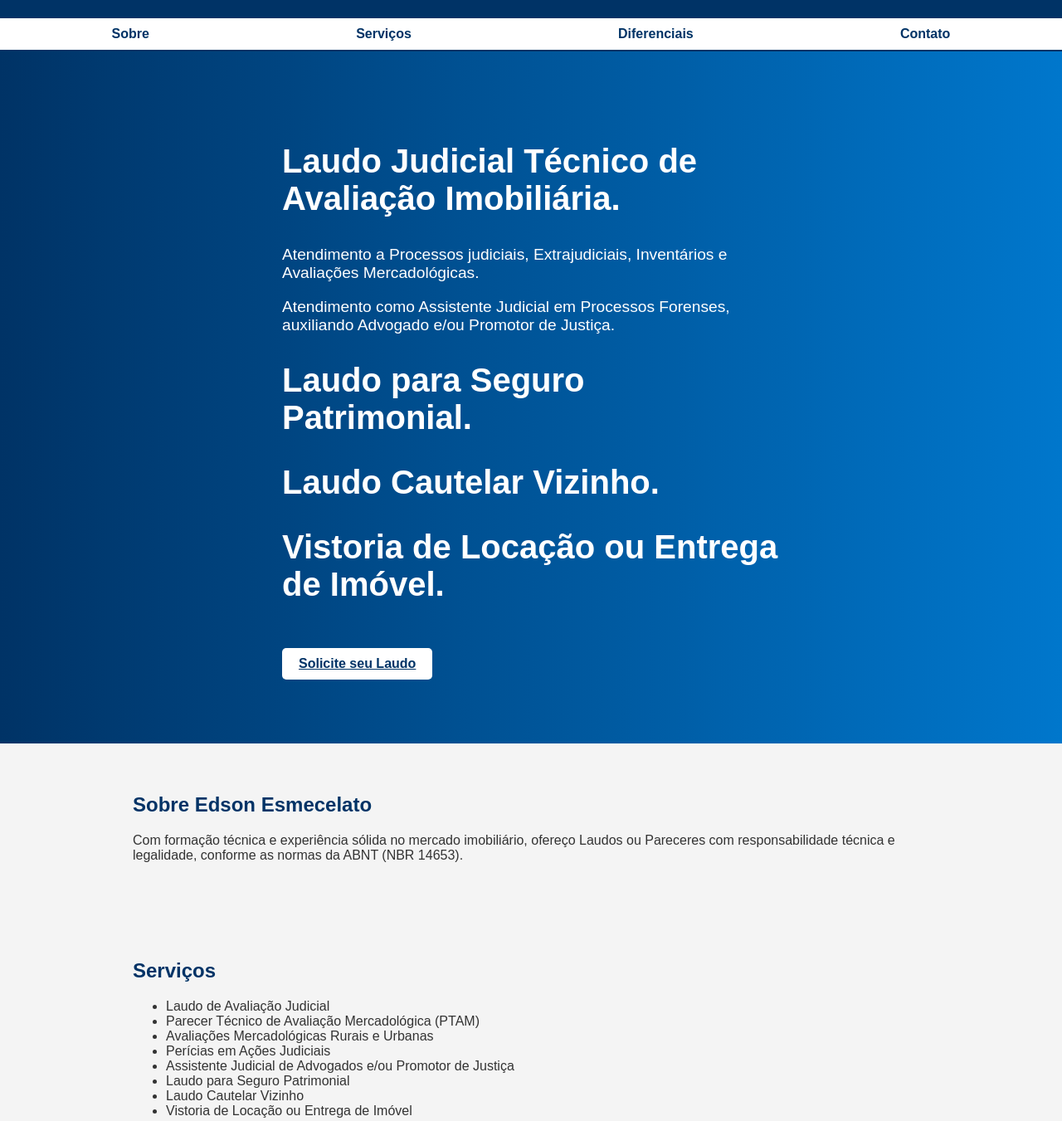
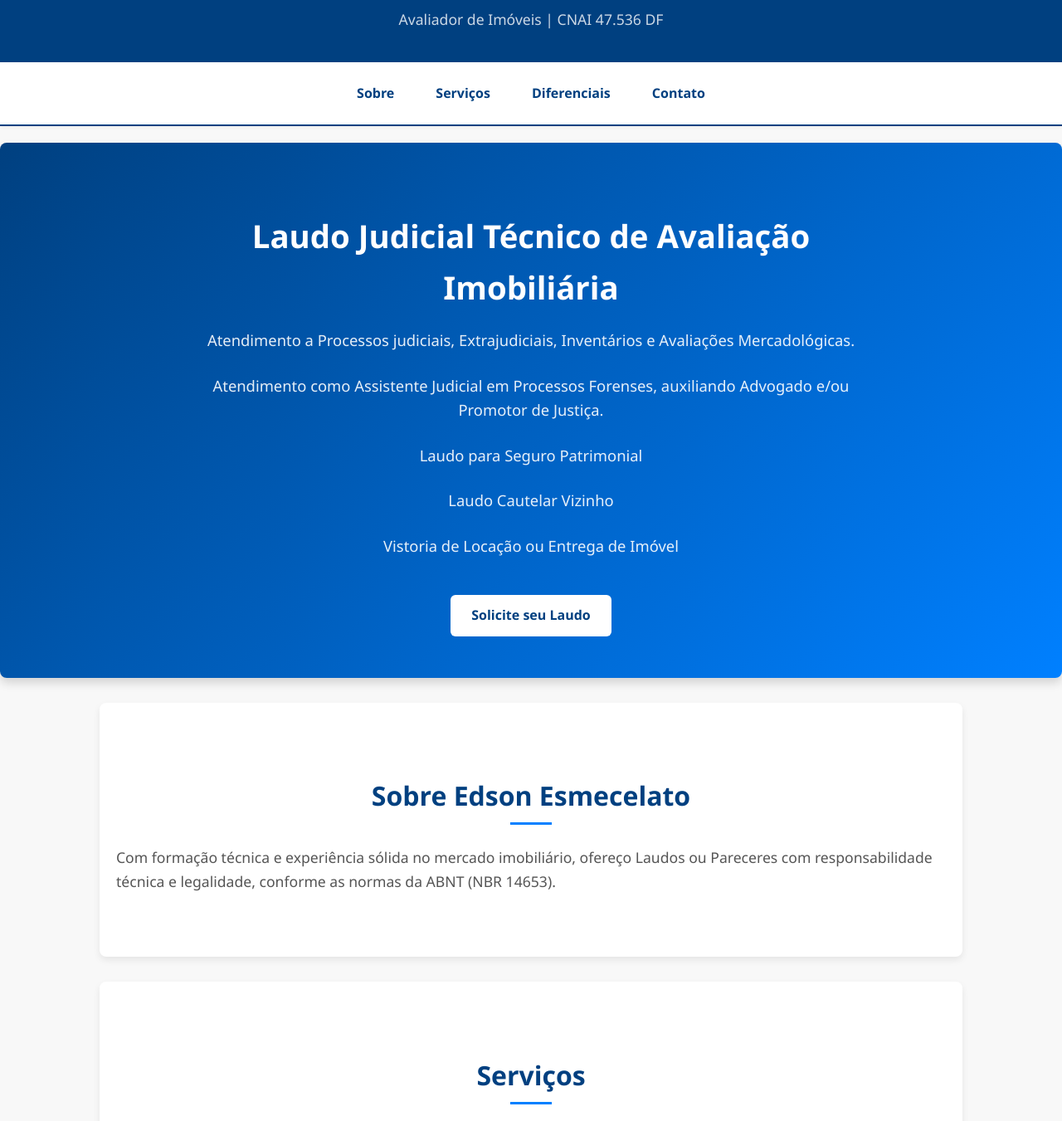
Before and after one commit to esmecelatocorretor/avaliacao_laudo, a plain HTML site: page index.html in a window 1280 px wide. Shown: the part 200-1551 px from the top of the page at 83% size. Drawn offline with Linux system fonts and the light colour scheme.

Commit message:
Update index.html

```diff
--- a/index.html
+++ b/index.html
@@ -1,109 +1,285 @@
-
 <!DOCTYPE html>
 <html lang="pt-BR">
+
 <head>
   <meta charset="UTF-8" />
-  <meta name="viewport" content="width=device-width, initial-scale=1.0"/>
+  <meta name="viewport" content="width=device-width, initial-scale=1.0" />
   <title>Edson Esmecelato | Avaliação Imobiliária</title>
   <style>
+    /* Reset and Basic Styles */
     body {
       margin: 0;
-      font-family: Arial, sans-serif;
-      background: #f4f4f4;
+      font-family: 'Segoe UI', Tahoma, Geneva, Verdana, sans-serif;
+      background: #f8f8f8;
       color: #333;
+      line-height: 1.6;
+      -webkit-font-smoothing: antialiased;
+      -moz-osx-font-smoothing: grayscale;
     }
+
+    /* Header */
     header {
-      background-color: #003366;
+      background-color: #004080;
       color: white;
       padding: 20px;
       text-align: center;
+      box-shadow: 0 4px 6px rgba(0, 0, 0, 0.1);
+      /* Added shadow for depth */
     }
+
+    header h1 {
+      font-size: 2.2em;
+      /* Reduced size slightly for better balance */
+      margin-bottom: 5px;
+    }
+
+    header p {
+      font-size: 1.1em;
+      /* Slightly larger and more readable */
+      opacity: 0.8;
+    }
+
+    /* Navigation */
     nav {
       background: #fff;
       display: flex;
-      justify-content: space-around;
-      padding: 10px;
-      border-bottom: 2px solid #003366;
-      flex-wrap: wrap;
+      justify-content: center;
+      /* Centered nav items */
+      padding: 15px 20px;
+      border-bottom: 2px solid #004080;
+      box-shadow: 0 2px 4px rgba(0, 0, 0, 0.05);
+      /* Subtle shadow */
+      margin-bottom: 20px;
+      /* Spacing below nav */
     }
+
     nav a {
-      color: #003366;
+      color: #004080;
       text-decoration: none;
-      font-weight: bold;
+      font-weight: 600;
+      /* Slightly bolder */
+      padding: 10px 15px;
+      margin: 0 10px;
+      border-radius: 5px;
+      transition: background-color 0.2s ease-in-out, color 0.2s ease-in-out;
     }
+
+    nav a:hover {
+      background-color: #e0eaff;
+      color: #002040;
+    }
+
+    /* Hero Section */
     .hero {
       display: flex;
-      min-height: 754px;
-      flex-direction: row;
+      flex-direction: column;
+      /* Stack content vertically */
       align-items: center;
+      text-align: center;
+      /* Center align text */
       justify-content: center;
-      padding: 40px;
-      background: linear-gradient(90deg, #003366, #0077cc);
+      padding: 50px 20px;
+      background: linear-gradient(135deg, #004080, #0080ff);
       color: white;
+      border-radius: 8px;
+      /* Rounded corners */
+      box-shadow: 0 6px 12px rgba(0, 0, 0, 0.15);
+      /* Stronger shadow */
+      margin-bottom: 30px;
+      /* Spacing below hero */
     }
+
     .hero-content {
-      max-width: 600px;
+      max-width: 800px;
+      /* Wider content area */
     }
+
     .hero h1 {
-      font-size: 2.5rem;
+      font-size: 2.4em;
+      /* Slightly smaller, more refined */
+      margin-bottom: 15px;
     }
+
     .hero p {
-      font-size: 1.2rem;
+      font-size: 1.15em;
+      /* Improved readability */
+      opacity: 0.9;
+      margin-bottom: 25px;
     }
+
     .hero a {
-      background: white;
-      color: #003366;
-      padding: 10px 20px;
-      border-radius: 5px;
+      background: #fff;
+      color: #004080;
+      padding: 12px 25px;
+      border-radius: 6px;
       margin-top: 20px;
       display: inline-block;
-      font-weight: bold;
+      font-weight: 600;
+      text-decoration: none;
+      transition: background-color 0.3s ease;
     }
+
+    .hero a:hover {
+      background-color: #e0eaff;
+    }
+
+    /* Sections (Sobre, Serviços, Diferenciais, Contato) */
     .section {
-      padding: 40px 20px;
-      max-width: 960px;
-      margin: auto;
+      padding: 60px 20px;
+      max-width: 1000px;
+      margin: 0 auto 30px;
+      background: #fff;
+      border-radius: 8px;
+      box-shadow: 0 4px 8px rgba(0, 0, 0, 0.08);
+      /* Softer shadow */
     }
+
     .section h2 {
-      color: #003366;
+      color: #004080;
+      font-size: 2em;
+      margin-bottom: 25px;
+      text-align: center;
+      position: relative;
+      padding-bottom: 10px;
     }
-    form input, form textarea {
+
+    .section h2::after {
+      content: '';
+      position: absolute;
+      left: 50%;
+      bottom: 0;
+      transform: translateX(-50%);
+      height: 3px;
+      width: 50px;
+      background-color: #0080ff;
+    }
+
+    .section p {
+      font-size: 1.1em;
+      color: #555;
+    }
+
+    .section ul {
+      list-style: none;
+      padding: 0;
+    }
+
+    .section ul li {
+      padding: 10px 0;
+      border-bottom: 1px solid #eee;
+      /* Light divider */
+      font-size: 1.1em;
+      color: #444;
+    }
+
+    .section ul li:last-child {
+      border-bottom: none;
+    }
+
+    /* Contact Form */
+    form {
+      display: grid;
+      gap: 15px;
+    }
+
+    form input,
+    form textarea {
       width: 100%;
-      padding: 10px;
-      margin: 10px 0;
+      padding: 12px;
+      border: 1px solid #ddd;
+      border-radius: 5px;
+      font-size: 1em;
+      font-family: inherit;
+      /* Inherit font */
     }
+
+    form textarea {
+      resize: vertical;
+    }
+
     form button {
-      padding: 10px 20px;
-      background: #0077cc;
+      padding: 12px 25px;
+      background: #0080ff;
       border: none;
       color: white;
-      font-weight: bold;
+      font-weight: 600;
       border-radius: 5px;
       cursor: pointer;
+      transition: background-color 0.2s ease;
     }
+
+    form button:hover {
+      background-color: #0060c0;
+    }
+
+    /* Footer */
     footer {
-      background-color: #222;
+      background-color: #333;
       color: #fff;
-      padding: 20px;
+      padding: 30px;
       display: flex;
       align-items: center;
       justify-content: center;
-      gap: 20px;
+      gap: 30px;
       flex-wrap: wrap;
+      text-align: center;
+      /* Center text in footer */
     }
+
     footer img {
-      width: 200px;
+      width: 150px;
+      /* Smaller image */
       height: auto;
-      border-radius: 8px;
-      box-shadow: 0 0 10px rgba(255,255,255,0.3);
+      border-radius: 50%;
+      /* Circular image */
+      box-shadow: 0 0 15px rgba(255, 255, 255, 0.2);
+      /* Stronger shadow */
+      margin-bottom: 15px;
+      /* Spacing below image */
     }
+
     footer div {
-      font-size: 16px;
-      line-height: 1.6;
+      font-size: 0.9em;
+      /* Smaller font */
+      line-height: 1.5;
       max-width: 400px;
+      opacity: 0.8;
+    }
+
+    footer p strong {
+      color: #fff;
+    }
+
+    /* Media Queries for Responsiveness */
+    @media (max-width: 768px) {
+      nav {
+        flex-direction: column;
+        align-items: center;
+      }
+
+      nav a {
+        margin: 5px 0;
+      }
+
+      .hero {
+        padding: 40px 15px;
+      }
+
+      .hero h1 {
+        font-size: 2em;
+      }
+
+      .section {
+        padding: 40px 15px;
+      }
+
+      footer {
+        flex-direction: column;
+      }
     }
   </style>
 </head>
+
 <body>
 
   <header>
@@ -122,19 +298,20 @@
 
   <section class="hero">
     <div class="hero-content">
-    <h1>Laudo Judicial Técnico de Avaliação Imobiliária.</h1>
+      <h1>Laudo Judicial Técnico de Avaliação Imobiliária</h1>
       <p>Atendimento a Processos judiciais, Extrajudiciais, Inventários e Avaliações Mercadológicas.</p>
       <p>Atendimento como Assistente Judicial em Processos Forenses, auxiliando Advogado e/ou Promotor de Justiça.</p>
-    <h1>Laudo para Seguro Patrimonial.</h1>
-    <h1>Laudo Cautelar Vizinho.</h1>
-    <h1>Vistoria de Locação ou Entrega de Imóvel.</h1>
+      <p>Laudo para Seguro Patrimonial</p>
+      <p>Laudo Cautelar Vizinho</p>
+      <p>Vistoria de Locação ou Entrega de Imóvel</p>
       <a href="#contato">Solicite seu Laudo</a>
     </div>
   </section>
 
   <section class="section" id="sobre">
     <h2>Sobre Edson Esmecelato</h2>
-  <p>Com formação técnica e experiência sólida no mercado imobiliário, ofereço Laudos ou Pareceres com responsabilidade técnica e legalidade, conforme as normas da ABNT (NBR 14653).</p>
+    <p>Com formação técnica e experiência sólida no mercado imobiliário, ofereço Laudos ou Pareceres com
+      responsabilidade técnica e legalidade, conforme as normas da ABNT (NBR 14653).</p>
   </section>
 
   <section class="section" id="servicos">
@@ -185,4 +362,5 @@
   </footer>
 
 </body>
+
 </html>
```
Lines whose indentation alone changed are shown as unchanged.
